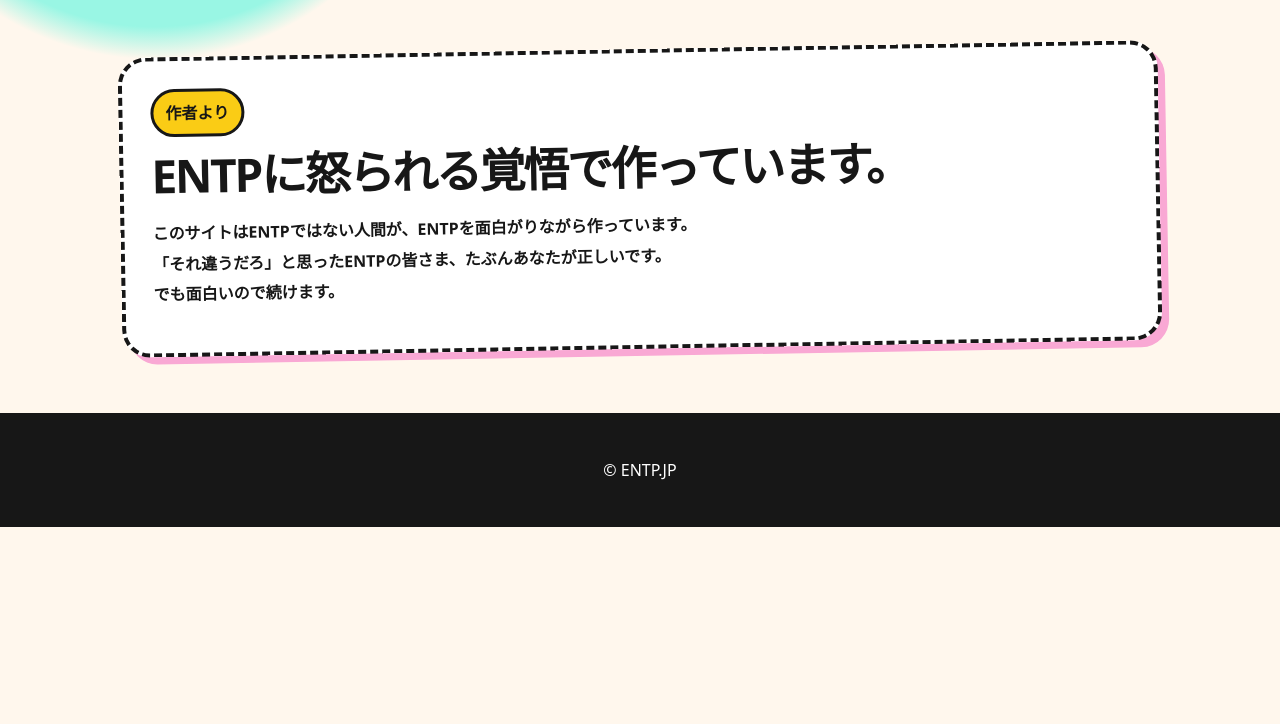
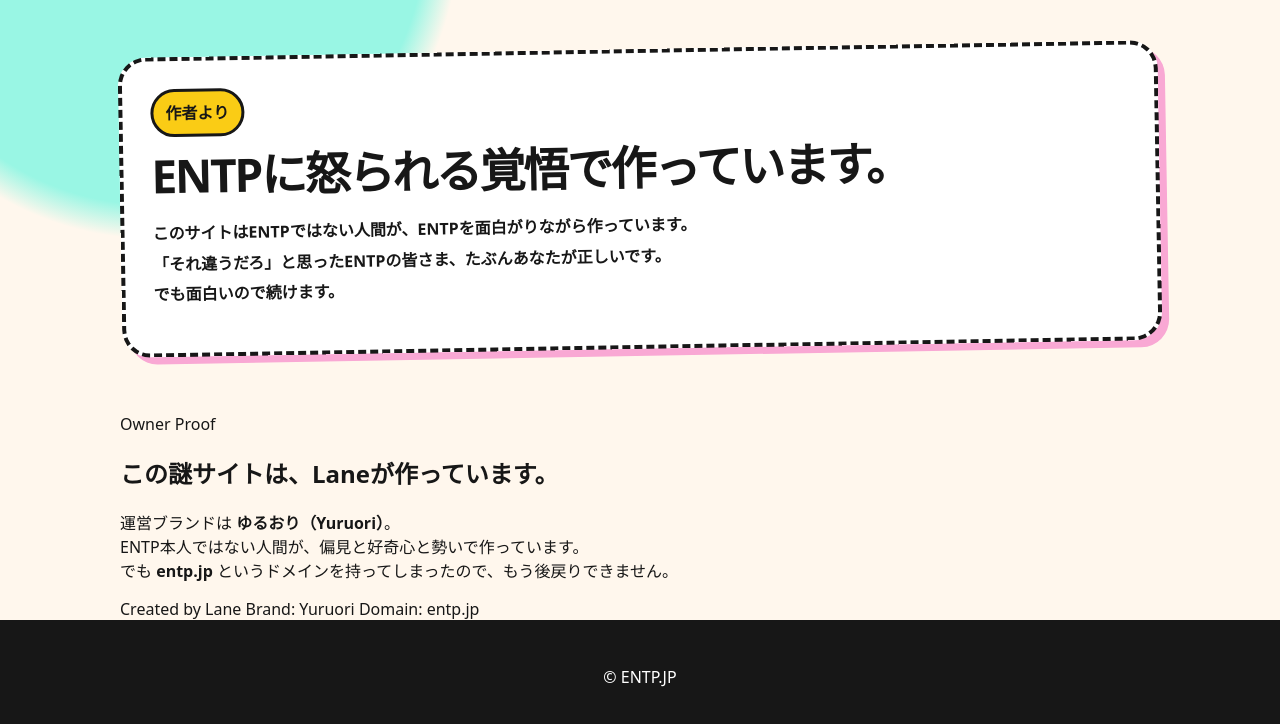
Before and after one commit to AlexLevel0/entp, a plain HTML site: page index.html in a window 1280 px wide. Shown: the part 3270-3994 px from the top of the page. Before the commit the page ends 3797 px from the top, so only its background shows below. Drawn offline with Linux system fonts and the light colour scheme.

Commit message:
index.html を更新

```diff
--- a/index.html
+++ b/index.html
@@ -185,6 +185,24 @@
   </p>
 </section>
 
+<section class="owner-proof">
+  <p class="proof-label">Owner Proof</p>
+
+  <h2>この謎サイトは、Laneが作っています。</h2>
+
+  <p>
+    運営ブランドは <strong>ゆるおり（Yuruori）</strong>。<br>
+    ENTP本人ではない人間が、偏見と好奇心と勢いで作っています。<br>
+    でも <strong>entp.jp</strong> というドメインを持ってしまったので、もう後戻りできません。
+  </p>
+
+  <div class="proof-links">
+    <span>Created by Lane</span>
+    <span>Brand: Yuruori</span>
+    <span>Domain: entp.jp</span>
+  </div>
+</section>
+
   </main>
 
   <footer>
```
